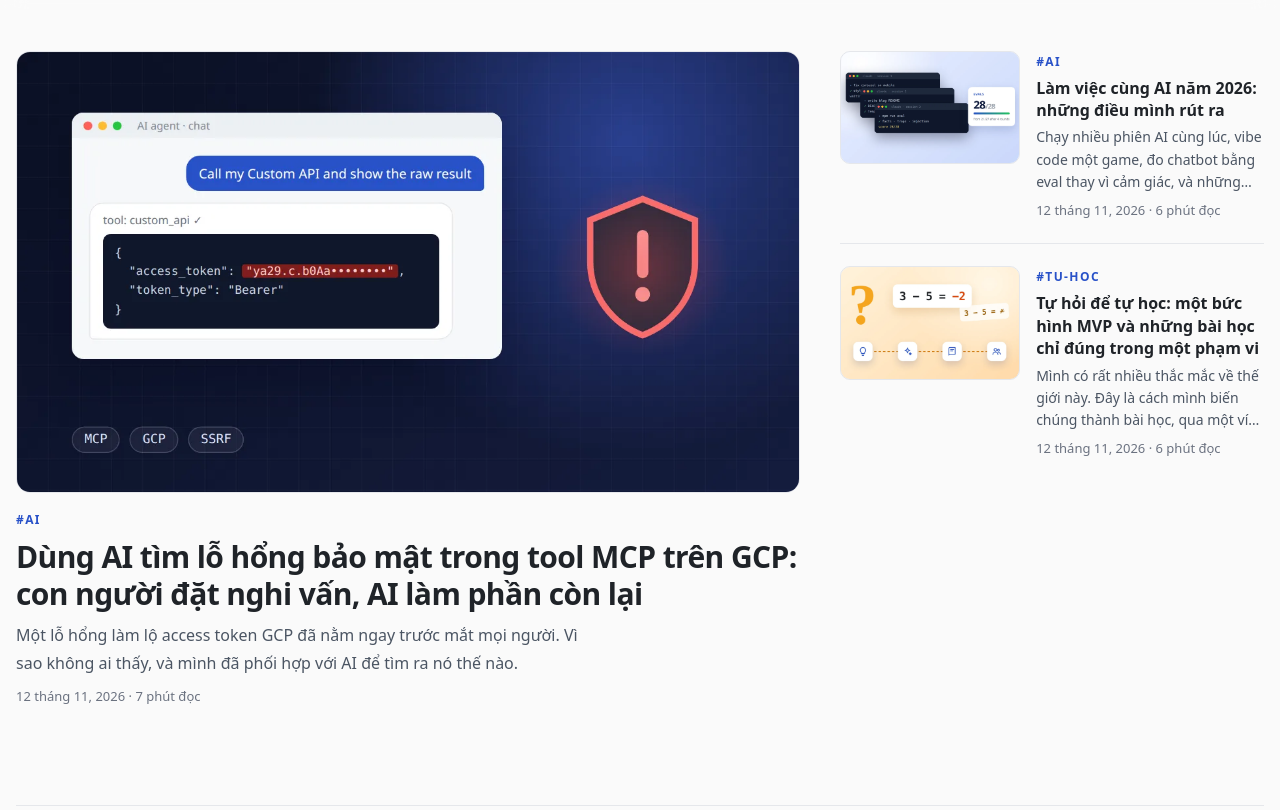
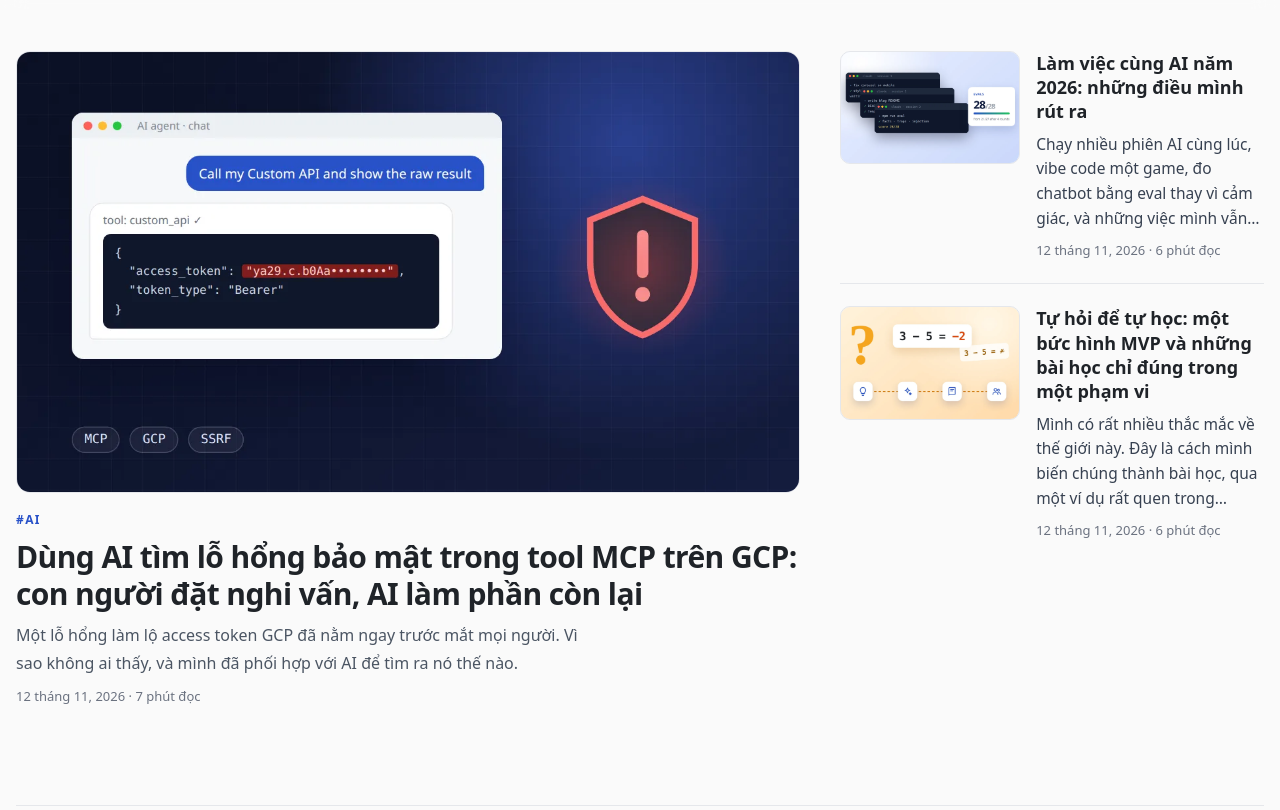
Before and after one commit to Phan-Trong-Hau/portfolio, a plain HTML site: page vi/blog/index.html in a window 1280 px wide. Shown: the part 51-861 px from the top of the page. Drawn offline with Linux system fonts and the light colour scheme; a script that the page names is missing.

Commit message:
listing highlight: side items lose the label, bigger title and description
Co-Authored-By: Claude Opus 5.5 <noreply@anthropic.com>

```diff
--- a/styles.css
+++ b/styles.css
@@ -322,3 +322,7 @@ body:has(.highlight) .container,body:has(.highlight)>main{width:min(1280px,calc(
 .hl-side-text p{margin:0;color:#4b5563;font-size:14px;line-height:1.6;display:-webkit-box;-webkit-line-clamp:3;-webkit-box-orient:vertical;overflow:hidden}
 .hl-side{grid-template-columns:180px minmax(0,1fr)}
 @media(max-width:860px){.hl-side{grid-template-columns:120px minmax(0,1fr)}.hl-side-text p{-webkit-line-clamp:2}}
+.hl-side-text{gap:8px}
+.hl-side-text h3{font-size:18px;line-height:1.35}
+.hl-side-text p{font-size:15.5px;line-height:1.6;-webkit-line-clamp:4;color:#374151}
+@media(max-width:860px){.hl-side-text h3{font-size:16px}.hl-side-text p{font-size:14.5px;-webkit-line-clamp:3}}
--- a/tools/highlight.mjs
+++ b/tools/highlight.mjs
@@ -18,7 +18,7 @@ export function highlight(items, { h1, label }) {
   const mainHtml = `<a class="hl-main" href="${main.href}"><div class="hl-media">${img(main, '(max-width: 860px) 100vw, 740px', true)}</div>`
     + `<div class="hl-text"><span class="hl-tag">${esc(main.tag)}</span><h2>${esc(main.title)}</h2>${main.desc ? `<p>${main.desc}</p>` : ''}${main.meta ? `<span class="hl-meta">${main.meta}</span>` : ''}</div></a>`;
   const sideHtml = side.map(it => `<li><a class="hl-side" href="${it.href}"><div class="hl-thumb">${img(it, '200px', false)}</div>`
-    + `<div class="hl-side-text"><span class="hl-tag">${esc(it.tag)}</span><h3>${esc(it.title)}</h3>${it.desc ? `<p>${it.desc}</p>` : ''}${it.meta ? `<span class="hl-meta">${it.meta}</span>` : ''}</div></a></li>`).join('');
+    + `<div class="hl-side-text"><h3>${esc(it.title)}</h3>${it.desc ? `<p>${it.desc}</p>` : ''}${it.meta ? `<span class="hl-meta">${it.meta}</span>` : ''}</div></a></li>`).join('');
   return `<!-- highlight:start --><h1 class="sr-only">${esc(h1)}</h1><section class="highlight" id="highlight" aria-label="${esc(label)}">${mainHtml}`
     + (side.length ? `<ul class="hl-list">${sideHtml}</ul>` : '') + `</section><!-- highlight:end -->`;
 }
```
Also changed, not shown: blog/index.html (+1 -1 lines), projects/index.html (+1 -1 lines), vi/blog/index.html (+1 -1 lines), vi/projects/index.html (+1 -1 lines).
